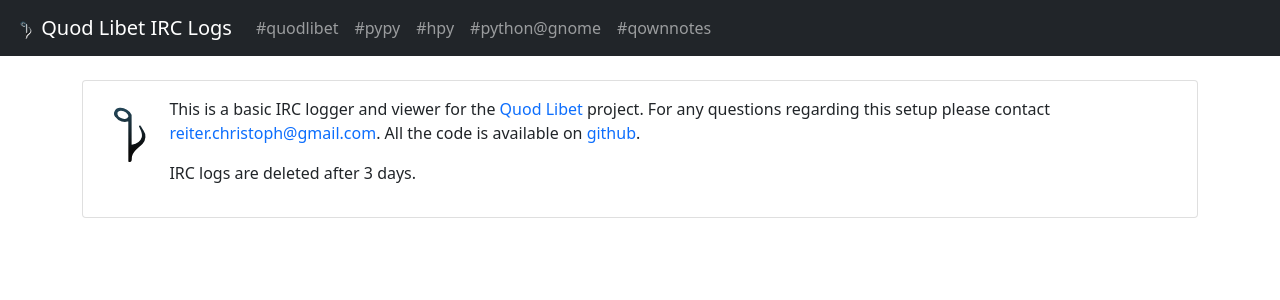
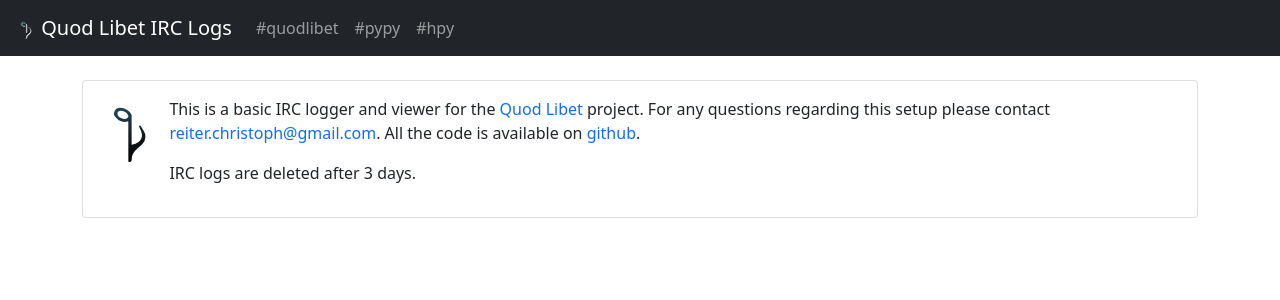
Before and after one commit to quodlibet/irc-logger, a Flask app: page / in a window 1280 px wide. Shown: the top 300 px of the page. Run offline with Flask 2, Linux system fonts and the light colour scheme; some libraries are stand-ins or nearby versions.

Commit message:
drop unused channels also from the templates

```diff
--- a/web/templates/layout.html
+++ b/web/templates/layout.html
@@ -26,8 +26,6 @@
             <li{% if active == "quodlibet" %} class="active"{% endif %}><a class="nav-link" href="/irc/quodlibet/latest.log.html#irc-end">#quodlibet</a></li>
             <li{% if active == "pypy" %} class="active"{% endif %}><a class="nav-link" href="/irc/pypy/latest.log.html#irc-end">#pypy</a></li>
             <li{% if active == "hpy" %} class="active"{% endif %}><a class="nav-link" href="/irc/hpy/latest.log.html#irc-end">#hpy</a></li>
-            <li{% if active == "pygobject" %} class="active"{% endif %}><a class="nav-link" href="/irc/pygobject/latest.log.html#irc-end">#python@gnome</a></li>
-            <li{% if active == "qownnotes" %} class="active"{% endif %}><a class="nav-link" href="/irc/qownnotes/latest.log.html#irc-end">#qownnotes</a></li>
           </ul>
         </div>
       </nav>
```
